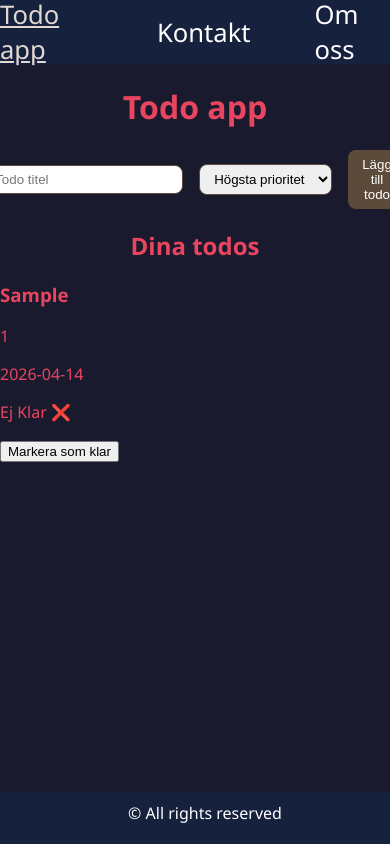
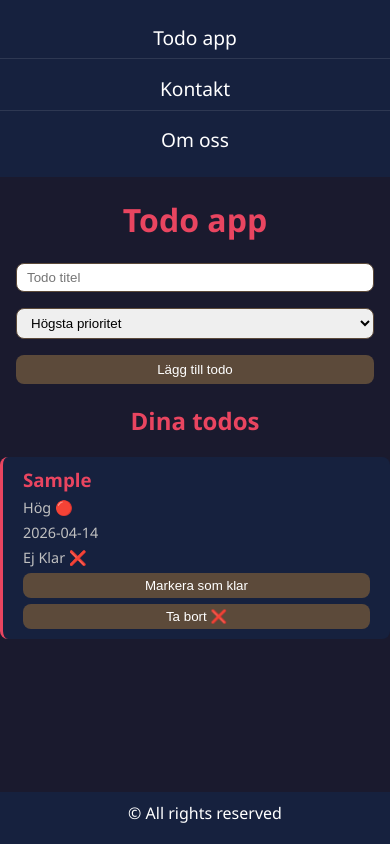
Before and after one commit to aliatwood/Typescript-laboration2, a website built with Vite: page index.html in a window 390 px wide. Both pictures are taken after typing "Sample" into the empty fields and a click on the button "Lägg till todo". Built offline with nearby package versions, Linux system fonts and the light colour scheme.

Commit message:
uppdatera main.ts och main.scss
La till removetodo() i todolist klassen, la till getPriorityLabel() som istället för siffror visar hög/medel/låg och la till en ta bort knapp i rendertools.

styleade min .todos och fixade media quaries för responsivitet

```diff
--- a/src/main.ts
+++ b/src/main.ts
@@ -30,6 +30,10 @@ class TodoList{
         this.todos[todoIndex].completed = true;
     }
 
+    removeTodo(todoIndex: number): void {
+        this.todos.splice(todoIndex, 1);
+    }
+
     getTodos(): Todo[] {
         return this.todos;
     }
@@ -53,6 +57,12 @@ class TodoList{
 
 const todoList = new TodoList();
 
+function getPriorityLabel(priority: number): string {
+    if (priority === 1) return "Hög 🔴";
+    if (priority === 2) return "Medel 🟡";
+    return "Låg 🟢";
+}
+
 formEl.addEventListener("submit", (e) => {
     e.preventDefault();
 
@@ -62,6 +72,7 @@ formEl.addEventListener("submit", (e) => {
     if (todoList.addTodo(task, priority)) {
         felmeddelandeEl.style.display = "none";
         inputEl.value = "";
+        todoList.saveToLocalStorage();
         renderTodos();
     } else {
         felmeddelandeEl.style.display = "block";
@@ -78,18 +89,26 @@ function renderTodos(): void{
 
         div.innerHTML = `
             <h3>${todo.task}</h3>
-            <p>${todo.priority}</p>
+            <p>${getPriorityLabel(todo.priority)}</p>
             <p>${todo.date}</p>
             <p>${todo.completed ? "Klar ✅" : "Ej Klar ❌"}</p>
-            <button>Markera som klar</button>
+            <button class="markera-btn">Markera som klar</button>
+            <button class="ta-bort-btn">Ta bort ❌</button>
         `;
 
-        const btn = div.querySelector("button") as HTMLButtonElement;
+        const btn = div.querySelector(".markera-btn") as HTMLButtonElement;
         btn.addEventListener("click", () => {
             todoList.markTodoCompleted(index);
             todoList.saveToLocalStorage();
             renderTodos();
         });
+
+        const bortBtn = div.querySelector(".ta-bort-btn") as HTMLButtonElement;
+        bortBtn.addEventListener("click", () => {
+        todoList.removeTodo(index);
+        todoList.saveToLocalStorage();
+        renderTodos();
+});
 
 
         container.appendChild(div);
--- a/src/styles/_main.scss
+++ b/src/styles/_main.scss
@@ -65,6 +65,47 @@ body{
     }
 }
 
+.todos{
+    display: flex;
+    align-items: center;
+    justify-content: center;
+    padding: 10px 20px;
+    gap: 15px;
+    margin: 8px auto;
+    max-width: 700px;
+    background-color: #16213e;
+    border-radius: 8px;
+    border-left: 3px solid #e94560;
+
+    h3{
+        margin: 0;
+        color: #e94560;
+        min-width: 150px;
+        flex: 1;
+    }
+
+    p{
+        margin: 0;
+        color: #c0c0c0;
+        font-size: 0.9em;
+        white-space: nowrap;
+    }
+
+    button{
+        padding: 5px 10px;
+        border-radius: 8px;
+        cursor: pointer;
+        background-color: #5c4a3a;
+        color: white;
+        border: none;
+        white-space: nowrap;
+
+        &:hover{
+            background-color: #7a6555;
+        }
+    }
+}
+
 footer{
     text-align: center;
     width: 100%;
@@ -78,3 +119,56 @@ footer{
         margin: 0;
     }
 }
+
+@media (max-width: 1023px){
+    .todos{
+        max-width: 90%;
+        gap: 12px;
+
+        h3{
+            min-width: 120px;
+        }
+    }
+}
+
+@media (max-width: 600px){
+    .menu{
+        flex-direction: column;
+        height: auto;
+        padding: 1em 0;
+        gap: 0.5em;
+
+        a{
+            font-size: 1.2em;
+            padding: 0.4em 0;
+            width: 100%;
+            text-align: center;
+            border-bottom: 1px solid #ffffff1a;
+
+            &:last-child{
+                border-bottom: none;
+            }
+        }
+    }
+    .todos{
+        flex-direction: column;
+        align-items: flex-start;
+        max-width: 90%;
+        gap: 6px;
+
+        button{
+            width: 100%;
+        }
+    }
+
+    .todo-form{
+        flex-direction: column;
+        align-items: stretch;
+        padding: 0 1em;
+
+        input, select, button{
+            width: 100%;
+            box-sizing: border-box;
+        }
+    }
+}
```
